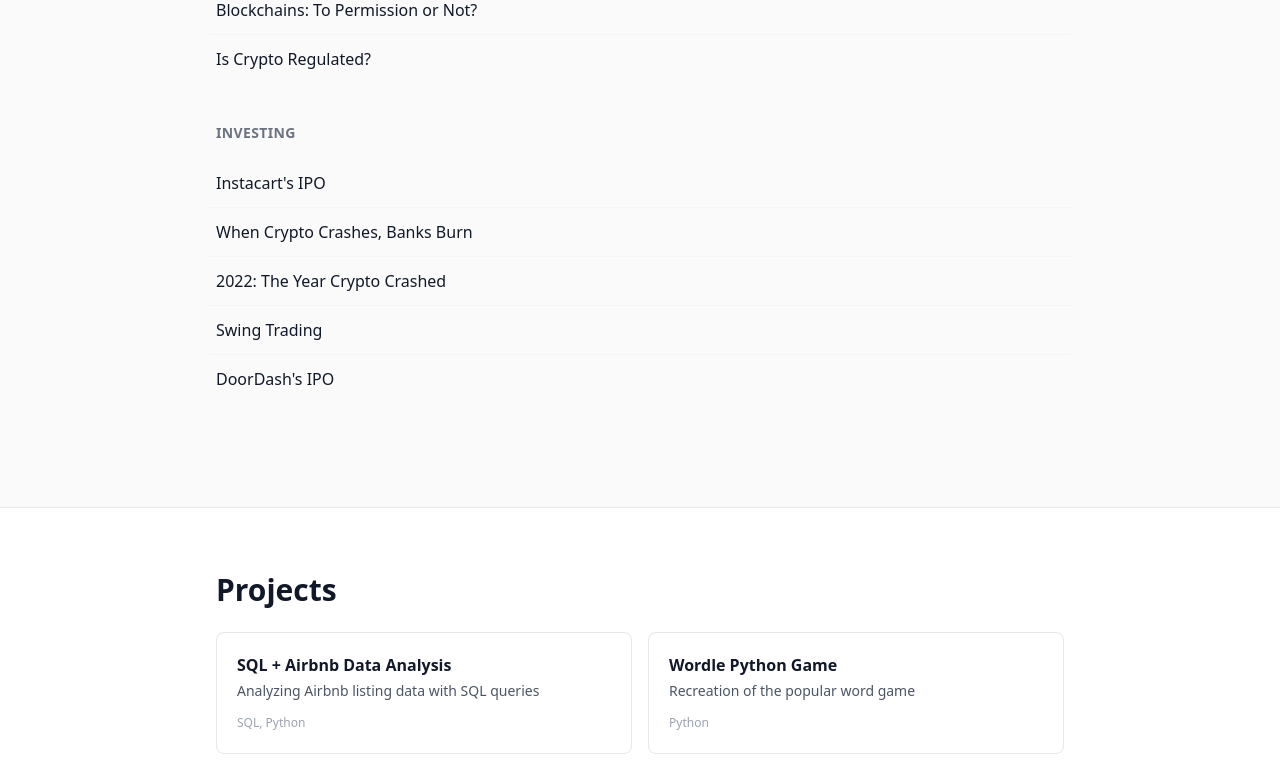
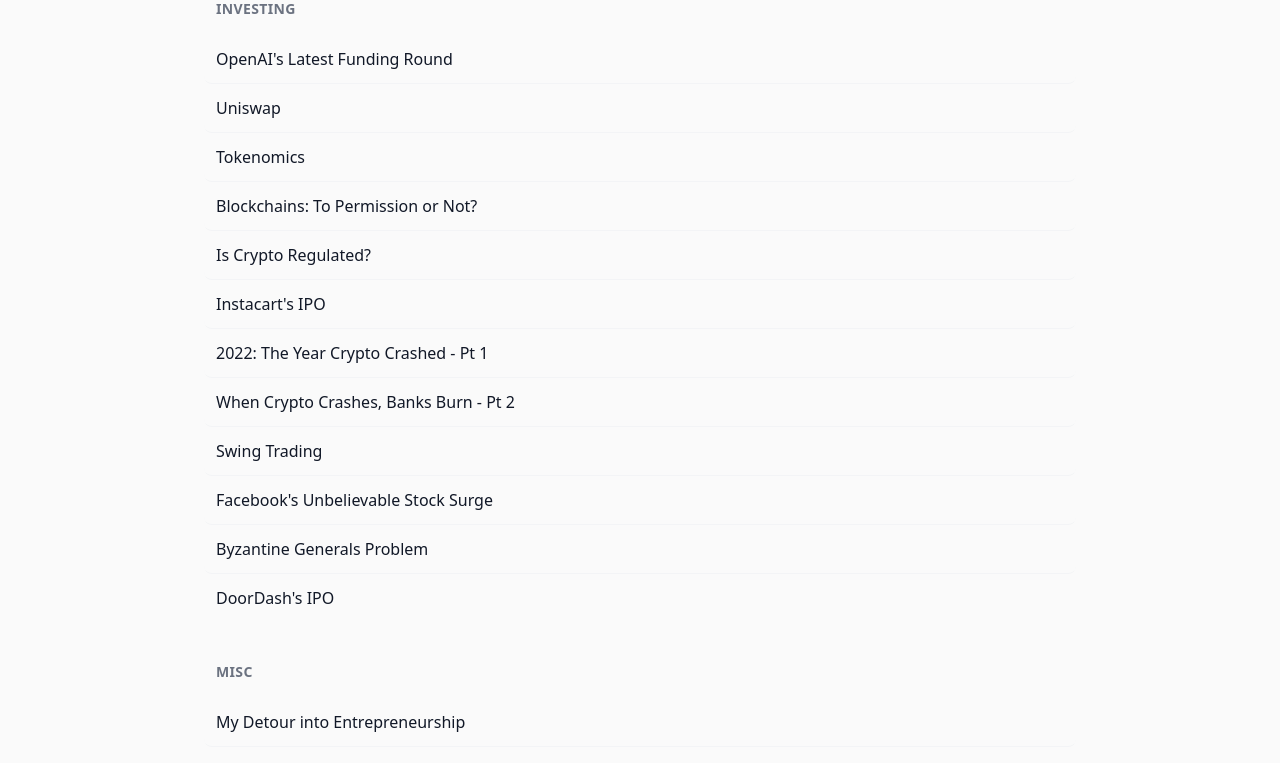
Before and after one commit to Denamurr/new-website, a Next.js app: page / in a window 1280 px wide. Shown: the part 1620-2383 px from the top of the page. Built offline with nearby package versions, Linux system fonts and the light colour scheme.

Commit message:
Update Blog.js
claude's update

```diff
--- a/components/Blog.js
+++ b/components/Blog.js
@@ -1,25 +1,36 @@
+import Link from 'next/link'
+
 export default function Blog() {
   const blogPosts = {
-    'Product Management + AI': [
-      { title: "Apple's AI Strategy", date: 'Aug 2024', href: '#' },
-      { title: 'Reddit Post on Product Managers', date: 'Mar 2024', href: '#' },
-      { title: 'Product Portfolios', date: 'Aug 2020', href: '#' },
-      { title: 'Digital Experience Platforms', date: 'Feb 2019', href: '#' },
-      { title: "Stripe's 7 Lines of Code", date: 'Dec 2019', href: '#' },
-    ],
-    'Fintech + Crypto': [
-      { title: "OpenAI's Latest Funding Round", date: 'Oct 2024', href: '#' },
-      { title: 'Uniswap', date: 'Jul 2024', href: '#' },
-      { title: 'Tokenomics', date: 'Apr 2024', href: '#' },
-      { title: 'Blockchains: To Permission or Not?', date: 'Mar 2024', href: '#' },
-      { title: 'Is Crypto Regulated?', date: 'Jan 2024', href: '#' },
+    'Product Management + Business': [
+      { title: "Apple's AI Strategy", slug: 'apples-ai-strategy' },
+      { title: 'Reddit Post on Product Managers', slug: 'reddit-post-on-product-managers' },
+      { title: 'Global Intellectual Property Rights', slug: 'global-intellectual-property-rights' },
+      { title: 'The Power of Mission Statements', slug: 'the-power-of-mission-statements' },
+      { title: 'Should You Start a Side Hustle?', slug: 'should-you-start-a-side-hustle' },
+      { title: 'If Product Roadmaps Were Adventure Maps', slug: 'if-product-roadmaps-were-adventure-maps' },
+      { title: 'Product Portfolios', slug: 'product-portfolios' },
+      { title: 'Digital Experience Platforms', slug: 'digital-experience-platforms' },
+      { title: "Stripe's 7 Lines of Code", slug: 'stripes-7-lines-of-code' },
     ],
     'Investing': [
-      { title: "Instacart's IPO", date: 'Sept 2023', href: '#' },
-      { title: 'When Crypto Crashes, Banks Burn', date: 'Mar 2023', href: '#' },
-      { title: '2022: The Year Crypto Crashed', date: 'Feb 2023', href: '#' },
-      { title: 'Swing Trading', date: 'Apr 2022', href: '#' },
-      { title: "DoorDash's IPO", date: 'Nov 2020', href: '#' },
+      { title: "OpenAI's Latest Funding Round", slug: 'openai-latest-funding-round' },
+      { title: 'Uniswap', slug: 'uniswap' },
+      { title: 'Tokenomics', slug: 'tokenomics' },
+      { title: 'Blockchains: To Permission or Not?', slug: 'blockchains-to-permission-or-not' },
+      { title: 'Is Crypto Regulated?', slug: 'is-crypto-regulated' },
+      { title: "Instacart's IPO", slug: 'instacarts-ipo' },
+      { title: '2022: The Year Crypto Crashed - Pt 1', slug: '2022-the-year-crypto-crashed-pt1' },
+      { title: 'When Crypto Crashes, Banks Burn - Pt 2', slug: 'when-crypto-crashes-banks-burn-pt2' },
+      { title: 'Swing Trading', slug: 'swing-trading' },
+      { title: "Facebook's Unbelievable Stock Surge", slug: 'facebooks-unbelievable-stock-surge' },
+      { title: 'Byzantine Generals Problem', slug: 'byzantine-generals-problem' },
+      { title: "DoorDash's IPO", slug: 'doordashs-ipo' },
+    ],
+    'Misc': [
+      { title: 'My Detour into Entrepreneurship', slug: 'my-detour-into-entrepreneurship' },
+      { title: 'Steve Jobs Keynotes', slug: 'steve-jobs-keynotes' },
+      { title: 'Poor Communication Skills Could Be Holding You Back', slug: 'poor-communication-skills-could-be-holding-you-back' },
     ],
   }
 
@@ -36,18 +47,17 @@
           </h3>
           <div className="flex flex-col">
             {posts.map((post, index) => (
-              <a
-                key={post.title}
-                href={post.href}
-                className={`flex items-center py-3 hover:bg-gray-50 -mx-3 px-3 rounded-lg transition-colors ${
+              <Link
+                key={post.slug}
+                href={`/blog/${post.slug}`}
+                className={`flex justify-between items-center py-3 hover:bg-gray-50 -mx-3 px-3 rounded-lg transition-colors ${
                   index !== posts.length - 1 ? 'border-b border-gray-100' : ''
                 }`}
               >
                 <span className="text-gray-900 hover:text-blue-600">
                   {post.title}
                 </span>
-
-              </a>
+              </Link>
             ))}
           </div>
         </div>
```
